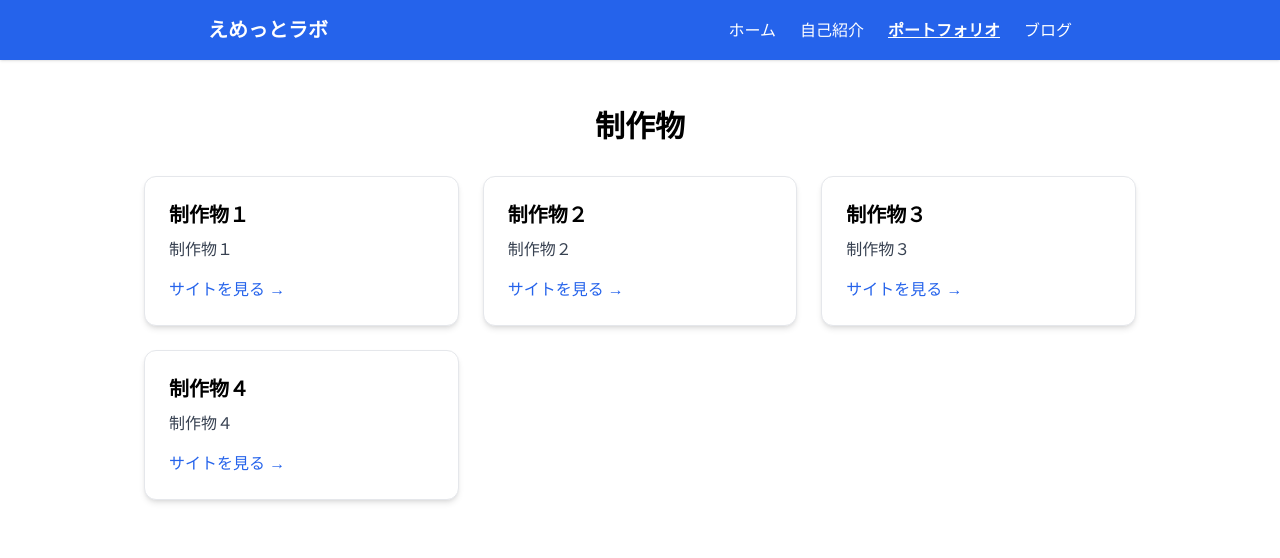
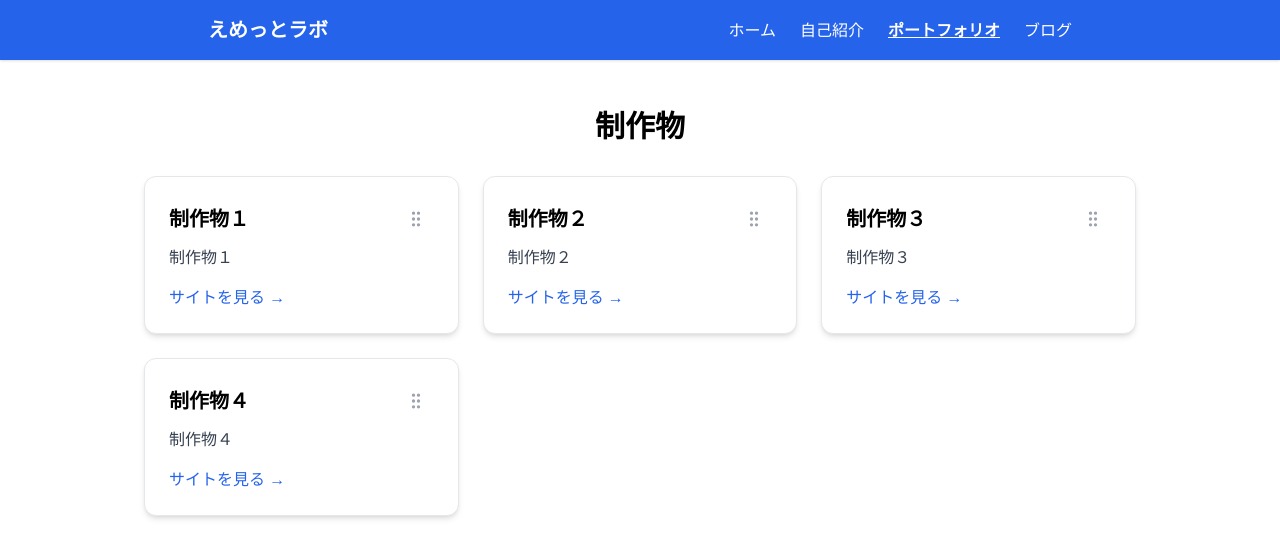
Before and after one commit to kemickoko/homepage, a React (Vite) app: page /portfolio in a window 1280 px wide. Shown: the top 558 px of the page. Built offline with nearby package versions, Linux system fonts and the light colour scheme.

Commit message:
スマホ操作性改善

```diff
--- a/src/components/Card/SortableItem.tsx
+++ b/src/components/Card/SortableItem.tsx
@@ -1,5 +1,6 @@
 import { useSortable } from "@dnd-kit/sortable";
 import { CSS } from "@dnd-kit/utilities";
+import { GripVertical } from "lucide-react"; // ドラッグハンドル用アイコン
 
 type Item = {
   id: string;
@@ -15,6 +16,7 @@ export const SortableItem = ({ id, title, description, link }: Item) => {
     setNodeRef,
     transform,
     transition,
+    isDragging,
   } = useSortable({ id });
 
   const style = {
@@ -26,11 +28,23 @@ export const SortableItem = ({ id, title, description, link }: Item) => {
     <div
       ref={setNodeRef}
       style={style}
-      {...attributes}
-      {...listeners}
-      className="bg-white rounded-xl shadow-md border p-6 hover:shadow-lg transition cursor-move"
+      className={`bg-white rounded-xl shadow-md border p-6 hover:shadow-lg transition ${
+        isDragging ? "opacity-70 scale-105" : ""
+      }`}
     >
-      <h3 className="text-xl font-semibold mb-2">{title}</h3>
+      {/* ヘッダー部分（タイトルとハンドル） */}
+      <div className="flex items-center justify-between mb-2">
+        <h3 className="text-xl font-semibold">{title}</h3>
+        <button
+          {...attributes}
+          {...listeners}
+          className="p-2 text-gray-400 hover:text-gray-600 cursor-grab active:cursor-grabbing"
+          aria-label="ドラッグして並び替え"
+        >
+          <GripVertical size={20} />
+        </button>
+      </div>
+
       <p className="text-gray-700 mb-4">{description}</p>
       <a
         href={link}
--- a/src/components/Card/SortableList.tsx
+++ b/src/components/Card/SortableList.tsx
@@ -1,16 +1,17 @@
 import {
   DndContext,
   closestCenter,
+  PointerSensor,
+  TouchSensor,
   useSensor,
   useSensors,
-  PointerSensor,
-} from "@dnd-kit/core";
+} from '@dnd-kit/core';
 import {
   SortableContext,
   arrayMove,
   verticalListSortingStrategy,
-} from "@dnd-kit/sortable";
-import { SortableItem } from "./SortableItem";
+} from '@dnd-kit/sortable';
+import { SortableItem } from './SortableItem';
 
 type Item = {
   id: string;
@@ -25,7 +26,15 @@ type Props = {
 };
 
 export const SortableList: React.FC<Props> = ({ items, onChange }) => {
-  const sensors = useSensors(useSensor(PointerSensor));
+  const sensors = useSensors(
+    useSensor(PointerSensor),
+    useSensor(TouchSensor, {
+      activationConstraint: {
+        delay: 250, // 長押しで有効化
+        tolerance: 5,
+      },
+    })
+  );
 
   const handleDragEnd = (event: any) => {
     const { active, over } = event;
```
